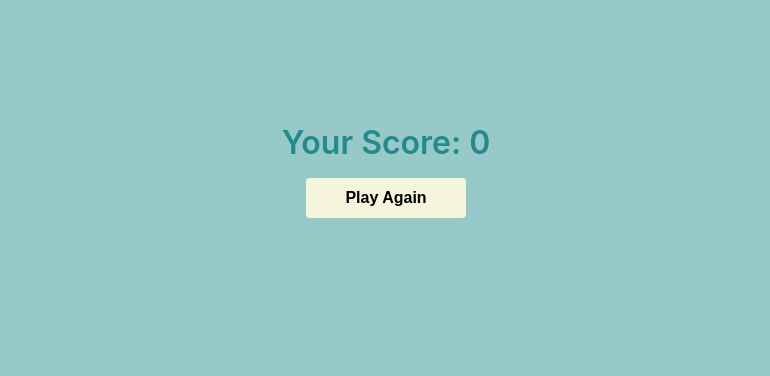
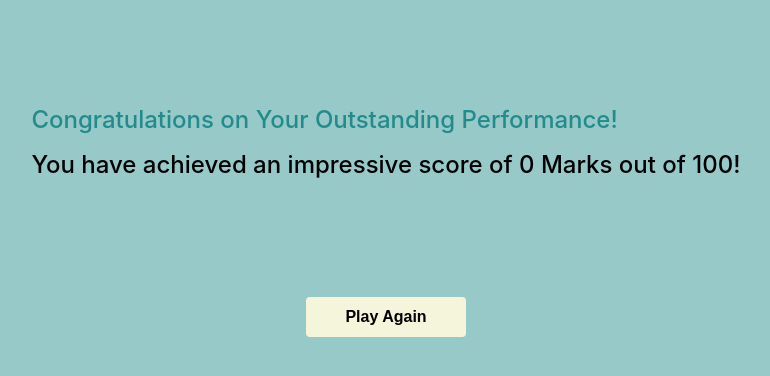
Before and after one commit to Shikha-1/QuizApp, a React app: page /score in a window 1280 px wide. Shown: the part 230-606 px from the top of the page, without its empty margins (254-1024 px from the left). Built offline with nearby package versions, Linux system fonts and the light colour scheme; no server answers.

Commit message:
Style fix: make score card more impressive

```diff
--- a/src/constant.js
+++ b/src/constant.js
@@ -5,4 +5,4 @@ export const sanitizedData = (value) => ({
 })
 
 export const QUES_MARKS = 10
-export const NUM_OF_QUES = 3
+export const NUM_OF_QUES = 10
--- a/src/context/AppContext.js
+++ b/src/context/AppContext.js
@@ -119,6 +119,7 @@ export function QuizProvider({ children }) {
         setAvailableQuestions([])
         setCurrentQuestion()
         setQuestions([])
+        getQuizData()
         navigate('/')
     }
 
--- a/src/pages/Score.js
+++ b/src/pages/Score.js
@@ -2,12 +2,16 @@ import React from 'react'
 import { useQuizContext } from '../context/AppContext'
 import '../styles/score.css'
 import Button from '../components/Button'
+import { NUM_OF_QUES, QUES_MARKS } from '../constant'
 
 function Score() {
     const { score, playAgain } = useQuizContext()
     return (
         <div className='Score'>
-            Your Score: {score}
+            <div className='content'>
+                <p>Congratulations on Your Outstanding Performance!</p>
+                <p>You have achieved an impressive score of {score} Marks out of {QUES_MARKS * NUM_OF_QUES}!</p>
+            </div>
             <Button buttonText='Play Again' onClick={playAgain} />
         </div>
     )
--- a/src/styles/home.css
+++ b/src/styles/home.css
@@ -4,7 +4,7 @@
 	gap: 1rem;
 	align-items: center;
 	justify-content: center;
-	height: 100vh;
+	min-height: 100vh;
 	width: 100vw;
 }
 .content {
--- a/src/styles/score.css
+++ b/src/styles/score.css
@@ -1,11 +1,22 @@
 .Score {
 	display: flex;
-	font-size: 2rem;
-	font-weight: 600;
 	flex-direction: column;
 	gap: 1rem;
 	align-items: center;
 	justify-content: center;
-	height: 100vh;
+	min-height: 100vh;
 	width: 100vw;
 }
+.content {
+	display: flex;
+	flex-direction: column;
+	text-align: left;
+	flex-wrap: wrap;
+	gap: 1rem;
+	padding: 8%;
+	font-size: 1.5rem;
+	font-weight: 500;
+}
+.content p:nth-child(even) {
+	color: #000;
+}
```
